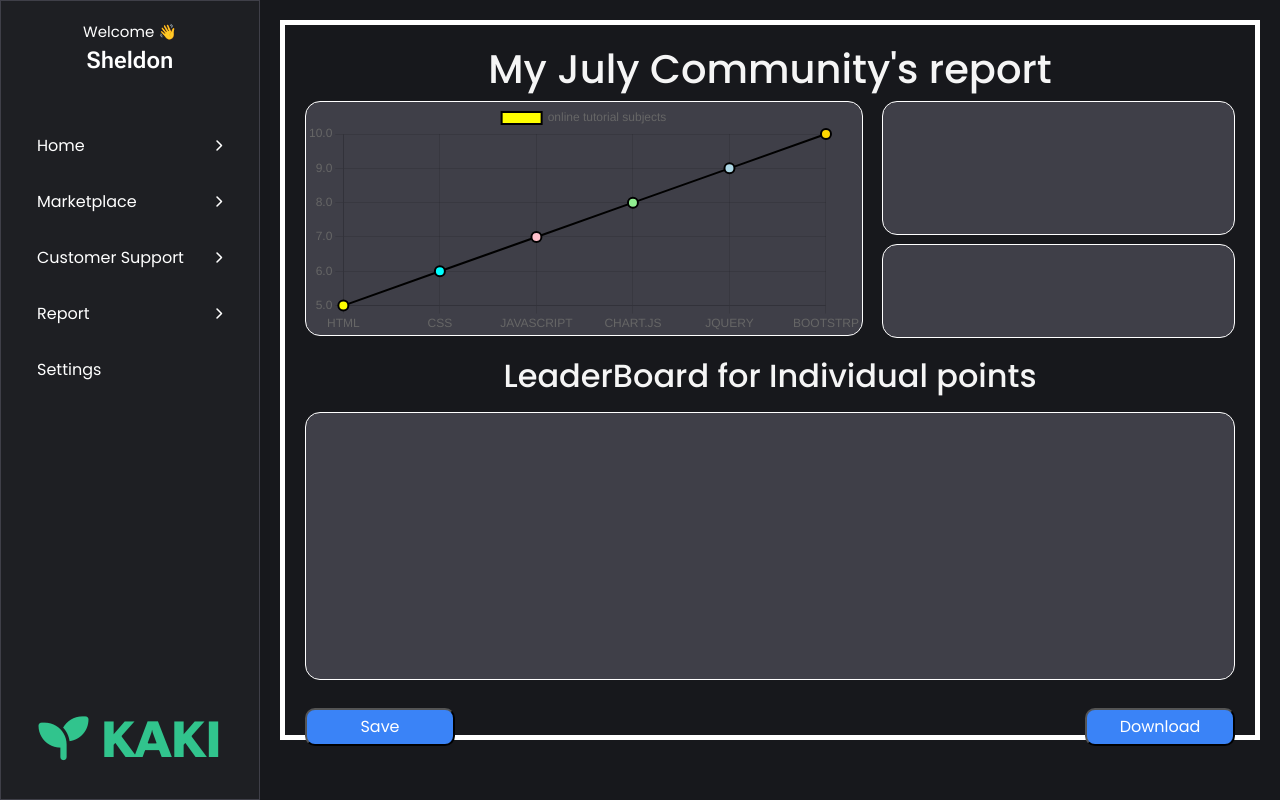
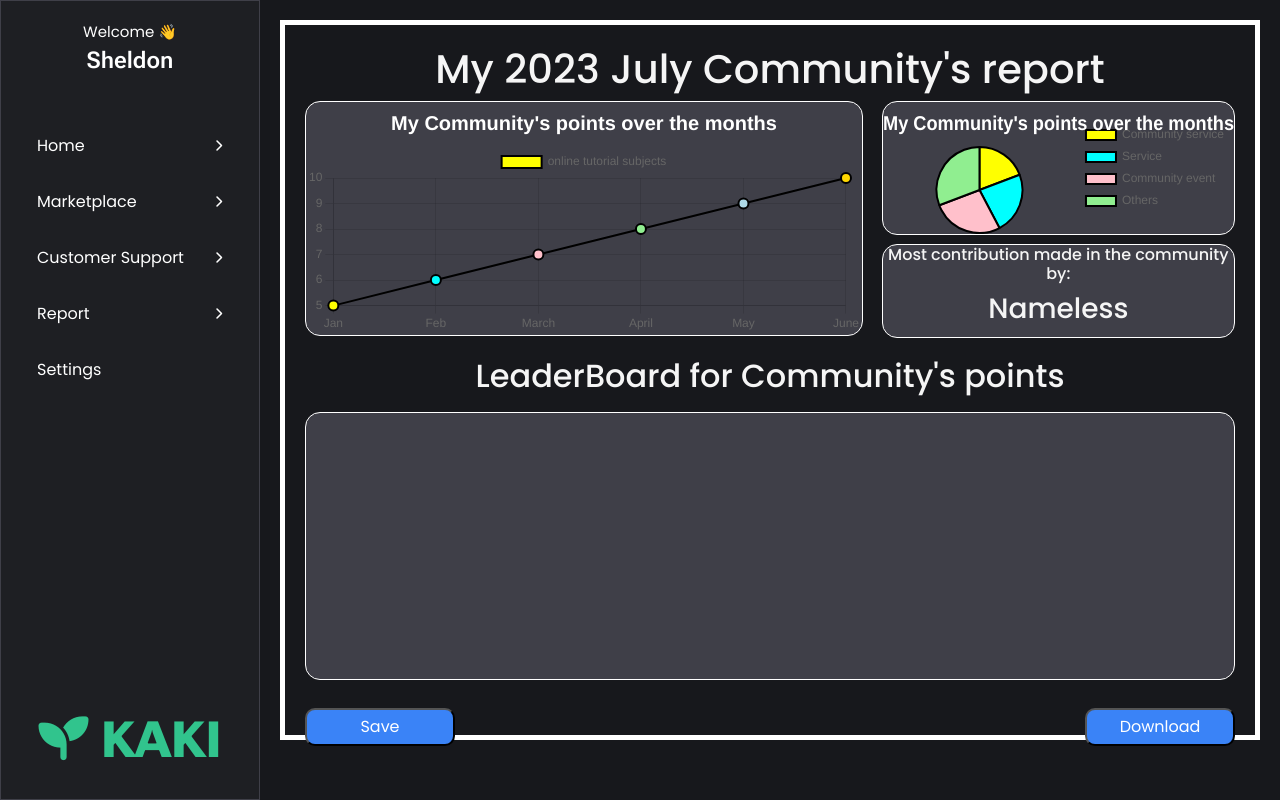
Before and after one commit to gangula-karthik/KAKI-App, a Flask app: page /Report_generation/Community_report in a window 1280 px wide. Run offline with Flask 2, Linux system fonts and the light colour scheme; some libraries are stand-ins or nearby versions.

Commit message:
Adding and getting the pie chart and the card to work

```diff
--- a/app.py
+++ b/app.py
@@ -46,13 +46,17 @@ def ticketComments(ticket_ID):
 def Individual_report():
     now = datetime.datetime.now()
     month = now.strftime("%B")
-    return render_template('/Report_generation/Individual_report.html', name="Sheldon", current_month = month, data = [5,6,7,8,9,10])
+    current_year = now.year
+    ListMonths = ["Jan","Feb","March","April","May","June"]
+    return render_template('/Report_generation/Individual_report.html', name="Sheldon", current_month = month, data = [5,6,7,8,9,10], current_year=current_year,listMonths = ListMonths, pie_data = [5,6,7,8], neighbours_helped = '69')
 
 @app.route('/Report_generation/Community_report')
 def Community_report():
     now = datetime.datetime.now()
     month = now.strftime("%B")
-    return render_template('/Report_generation/Community_report.html', name="Sheldon", current_month = month, data = [5,6,7,8,9,10])
+    current_year = now.year
+    ListMonths = ["Jan","Feb","March","April","May","June"]
+    return render_template('/Report_generation/Community_report.html', name="Sheldon", current_month = month, data = [5,6,7,8,9,10], current_year=current_year,listMonths = ListMonths, pie_data = [5,6,7,8], most_contribute = 'Nameless')
 
 @app.route('/Report_generation/Transactions_report')
 def Transactions_report():
--- a/static/Report.css
+++ b/static/Report.css
@@ -24,7 +24,8 @@ border:1px solid white;
 height: 35%;
 width:60%;
 border-radius:15px;
-float:left
+float:left;
+text-align:center;
 }
 
 #Line{
--- a/templates/Report_generation/Community_report.html
+++ b/templates/Report_generation/Community_report.html
@@ -1,6 +1,6 @@
 {% extends "/Report_generation/Report_template.html" %}
 
-{% block title %}My {{ current_month }} Community's report{% endblock %}
+{% block title %}My {{current_year}} {{ current_month }} Community's report{% endblock %}
 
 {% block line_grapgh %}
 
@@ -11,11 +11,14 @@
 
 
 {% block pie_chart %}{% endblock %}
-{% block card_report %}{% endblock %}
+{% block card_report %}
+ <h6 style="text-align: center;">Most contribution made in the community by:</h6>
+    <h3 style="text-align: center;"> {{ most_contribute }}</h3>
+{% endblock %}
 
 
 
-{% block leaderboard_name %}Individual points{% endblock %}
+{% block leaderboard_name %}Community's points{% endblock %}
 {% block leaderboard %}
 <!--Leaderboard-->
 <!-- A for loop that loops through all the instances to return a leaderboard in the form of a table-->
@@ -39,7 +42,9 @@
       var chartId = new Chart(chrt, {
          type: 'line',
          data: {
-            labels: ["HTML", "CSS", "JAVASCRIPT", "CHART.JS", "JQUERY", "BOOTSTRP"],
+
+            labels: {{ listMonths | tojson }},
+
             datasets: [{
                label: "online tutorial subjects",
                data: {{ data }},
@@ -52,7 +57,61 @@
          options: {
             maintainAspectRatio: false,
             responsive: true,
+            plugins:{
+               title:{
+                  display: true,
+                  text: "My Community's points over the months",
+                  color: '#FFFFFF',
+                  font:{
+                  size:20,},
+                  }
+            }
          },
       });
    </script>
+
+<script>
+   var chrt = document.getElementById("Pie").getContext("2d");
+      var chartId = new Chart(chrt, {
+         type: 'pie',
+         data: {
+
+            labels: ['Community service','Service','Community event','Others'],
+
+            datasets: [{
+               label: "online tutorial subjects",
+               data: {{ pie_data }},
+               backgroundColor: ['yellow', 'aqua', 'pink', 'lightgreen'],
+               borderColor: ['black'],
+            }],
+         },
+         options: {
+            maintainAspectRatio: false,
+            responsive: true,
+            plugins:{
+               title:{
+                  display: true,
+                  text: "My Community's points over the months",
+                  color: '#FFFFFF',
+                  font:{
+                  size:20,},
+                  },
+                legend:{
+                display: true,
+                color: '#FFFFFF',
+                position:'right',
+                labels:{
+                  boxWidth: 30,
+                  boxHeight: 10,
+
+                }
+
+                },
+            }
+         },
+      });
+
+
+
+</script>
 {% endblock %}
--- a/templates/Report_generation/Report_template.html
+++ b/templates/Report_generation/Report_template.html
@@ -5,7 +5,7 @@
 {% endblock %}
 
 {% block javascript %}
-<script src ="line.js"></script>
+
 <script src ="https://cdn.jsdelivr.net/npm/chart.js"></script>
 {% endblock %}
 
@@ -17,16 +17,20 @@
 <h1 class = "title_report">{% block title %}{% endblock %}</h1>
 
 <div class = "Line_graph_report">
+
     <canvas id = "Line"></canvas>
 </div>
 
 
 <div class = "pie_chart_report">
+
     <canvas id = "Pie"></canvas>
 </div>
 
 <div class = "card_report">
-{% block card_report %}{% endblock %}
+{% block card_report %}
+
+    {% endblock %}
 </div>
 
 <h2 class = "title_leaderboard">LeaderBoard for {% block leaderboard_name %}{% endblock %}</h2>
```
Also changed, not shown: templates/Report_generation/Individual_report.html (+61 -2 lines).
